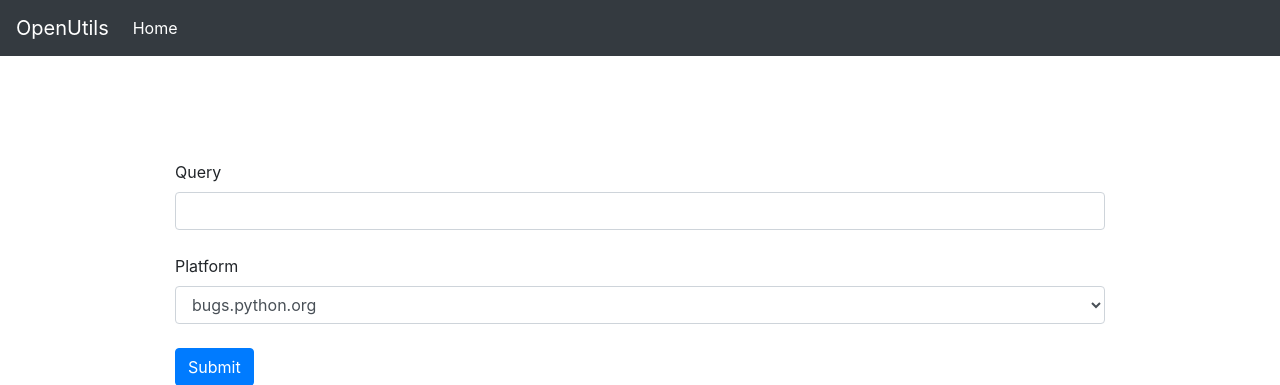
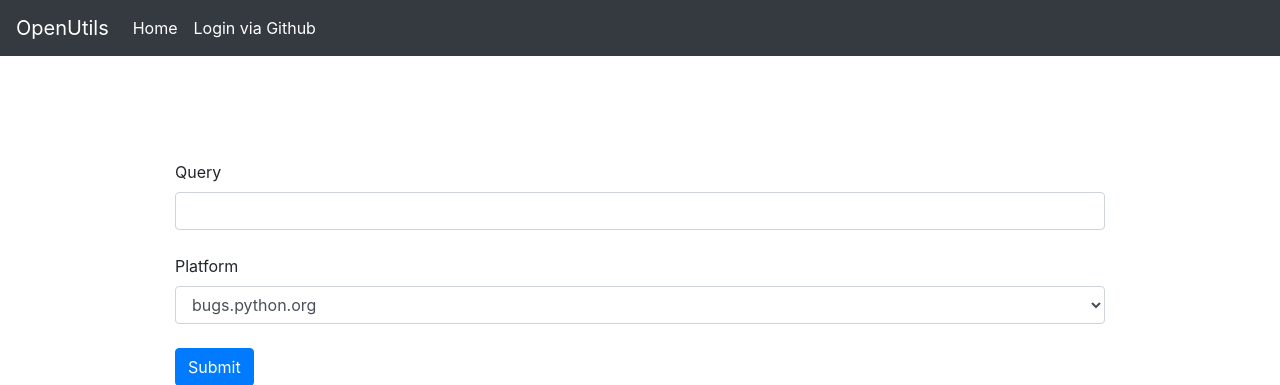
Before and after one commit to isidentical-archive/openutils, a Flask app: page / in a window 1280 px wide. Shown: the top 385 px of the page. Run offline with Flask 2, Linux system fonts and the light colour scheme; some libraries are stand-ins or nearby versions.

Commit message:
Implement github authentication

```diff
--- a/openutils/templates/base.html
+++ b/openutils/templates/base.html
@@ -20,7 +20,7 @@
   <body>
 
     <nav class="navbar navbar-expand-md navbar-dark bg-dark fixed-top">
-      <a class="navbar-brand" href="/">OpenUtils</a>
+      <a class="navbar-brand" href="{{ url_for('index') }}">OpenUtils</a>
       <button class="navbar-toggler" type="button" data-toggle="collapse" data-target="#navbarsExampleDefault" aria-controls="navbarsExampleDefault" aria-expanded="false" aria-label="Toggle navigation">
         <span class="navbar-toggler-icon"></span>
       </button>
@@ -29,6 +29,9 @@
         <ul class="navbar-nav mr-auto">
           <li class="nav-item active">
             <a class="nav-link" href="/">Home <span class="sr-only">(current)</span></a>
+          </li>
+          <li class="nav-item active">
+            <a class="nav-link" href="{{ url_for('github_login') }}">Login via Github <span class="sr-only"></span></a>
           </li>
         </ul>
       </div>
--- a/openutils/views.py
+++ b/openutils/views.py
@@ -1,14 +1,20 @@
+import os
 import traceback
 
-from flask import Flask, render_template, request
+from flask import Flask, redirect, render_template, request, session, url_for
+from flask_github import GitHub
 
 from openutils.handlers import HANDLERS
 
 APP = Flask(__name__)
 
+APP.config["GITHUB_CLIENT_ID"] = os.getenv("GITHUB_CLIENT_ID")
+APP.config["GITHUB_CLIENT_SECRET"] = os.getenv("GITHUB_CLIENT_SECRET")
+GITHUB = GitHub(APP)
+
 
 @APP.route("/")
-def hello():
+def index():
     return render_template("index.html", error=None)
 
 
@@ -37,3 +43,25 @@
         return render_template(
             "index.html", error="Please select a valid platform"
         )
+
+
+@APP.route("/github/login")
+def github_login():
+    return GITHUB.authorize(scope="user")
+
+
+@APP.route("/github/callback")
+@GITHUB.authorized_handler
+def authorized(oauth_token):
+    next_url = request.args.get("next") or url_for("index")
+    if oauth_token is None:
+        print("Authorization failed.")
+        return redirect(next_url)
+    session["github_access_token"] = oauth_token
+    return redirect(next_url)
+
+
+@GITHUB.access_token_getter
+def token_getter():
+    if "github_access_token" in session:
+        return session["github_access_token"]
--- a/requirements.txt
+++ b/requirements.txt
@@ -1,2 +1,3 @@
 Flask==1.1.1
 gunicorn==20.0.04
+gitHub-flask==3.2.0
```
Also changed, not shown: openutils/__main__.py (+6 -1 lines), .isort.cfg.
